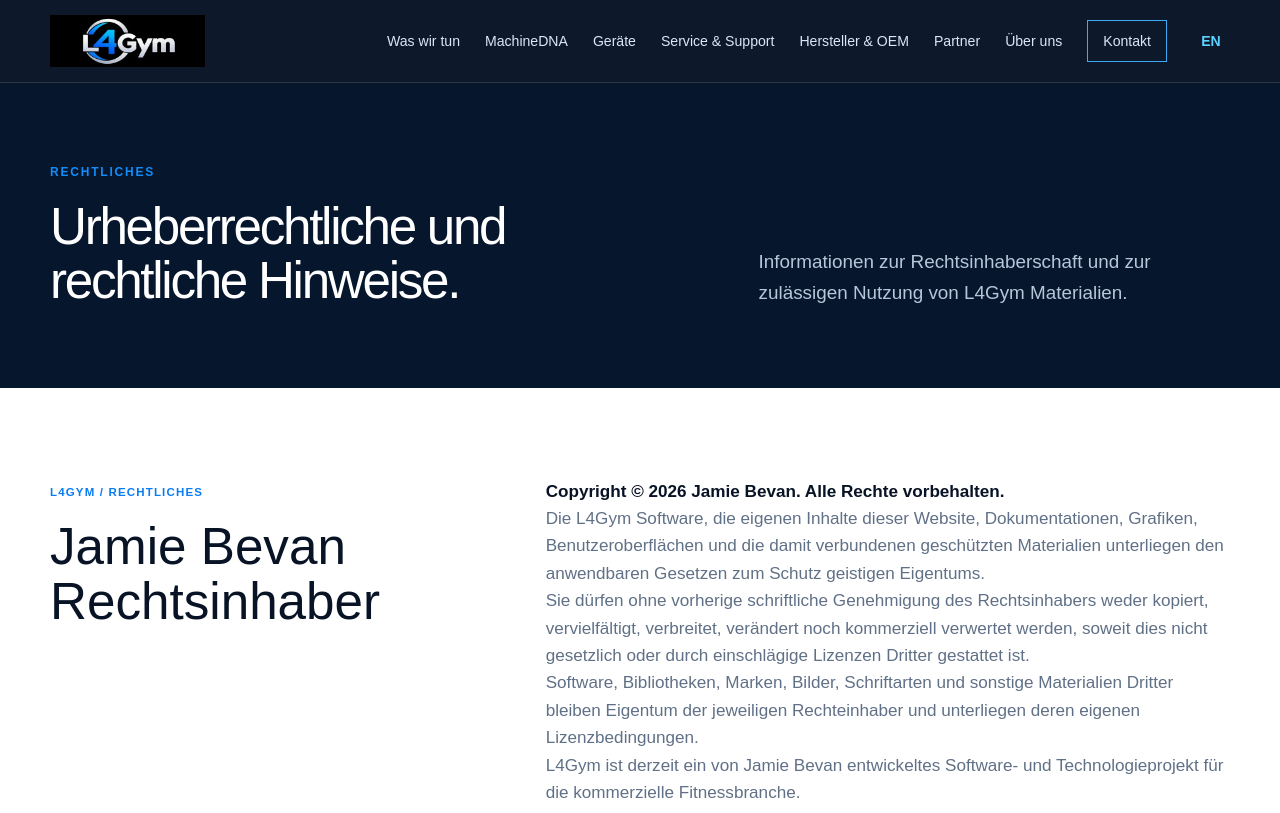
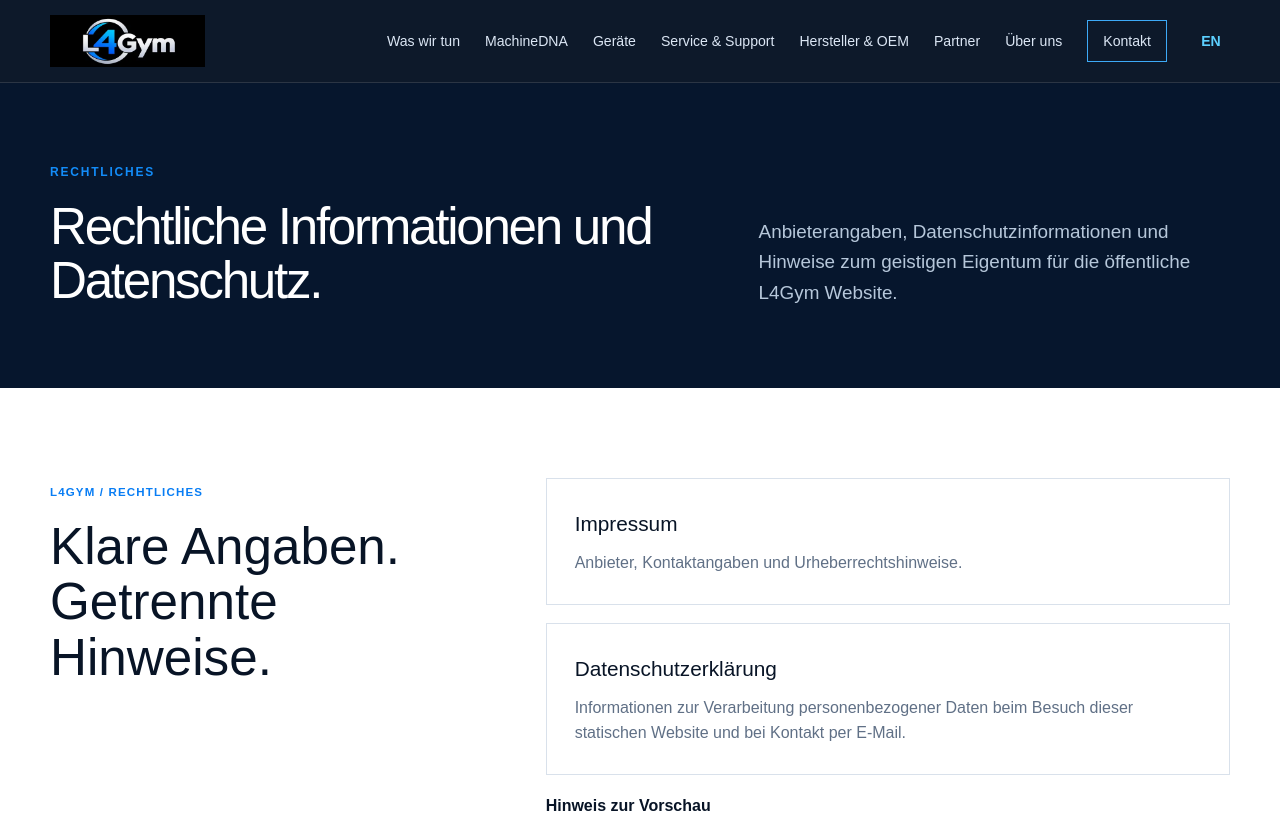
Before and after one commit to Jb73478/l4gym-public-website, a Next.js app: page /de/rechtliches in a window 1280 px wide. Shown: the top 813 px of the page. Built offline with nearby package versions, Linux system fonts and the light colour scheme.

Commit message:
Add German legal overview

```diff
--- a/app/de/rechtliches/page.tsx
+++ b/app/de/rechtliches/page.tsx
@@ -1,3 +1,3 @@
 import type { Metadata } from "next";
-export const metadata:Metadata={title:"Rechtliches",description:"Urheberrechtliche und rechtliche Hinweise zur öffentlichen L4Gym Website."};
-export default function Page(){return <><section className="page-hero"><div className="shell"><div><p className="eyebrow">Rechtliches</p><h1>Urheberrechtliche und rechtliche Hinweise.</h1></div><p>Informationen zur Rechtsinhaberschaft und zur zulässigen Nutzung von L4Gym Materialien.</p></div></section><section className="page-body"><div className="shell page-grid"><div><span className="number-tag">L4GYM / RECHTLICHES</span><h2>Jamie Bevan<br/>Rechtsinhaber</h2></div><div className="prose"><p><strong>Copyright © 2026 Jamie Bevan. Alle Rechte vorbehalten.</strong></p><p>Die L4Gym Software, die eigenen Inhalte dieser Website, Dokumentationen, Grafiken, Benutzeroberflächen und die damit verbundenen geschützten Materialien unterliegen den anwendbaren Gesetzen zum Schutz geistigen Eigentums.</p><p>Sie dürfen ohne vorherige schriftliche Genehmigung des Rechtsinhabers weder kopiert, vervielfältigt, verbreitet, verändert noch kommerziell verwertet werden, soweit dies nicht gesetzlich oder durch einschlägige Lizenzen Dritter gestattet ist.</p><p>Software, Bibliotheken, Marken, Bilder, Schriftarten und sonstige Materialien Dritter bleiben Eigentum der jeweiligen Rechteinhaber und unterliegen deren eigenen Lizenzbedingungen.</p><p>L4Gym ist derzeit ein von Jamie Bevan entwickeltes Software- und Technologieprojekt für die kommerzielle Fitnessbranche.</p></div></div></section></>}
+export const metadata:Metadata={title:"Rechtliches",description:"Impressum, Datenschutz und Urheberrecht der öffentlichen L4Gym Website."};
+export default function Page(){return <><section className="page-hero"><div className="shell"><div><p className="eyebrow">Rechtliches</p><h1>Rechtliche Informationen und Datenschutz.</h1></div><p>Anbieterangaben, Datenschutzinformationen und Hinweise zum geistigen Eigentum für die öffentliche L4Gym Website.</p></div></section><section className="page-body"><div className="shell page-grid"><div><span className="number-tag">L4GYM / RECHTLICHES</span><h2>Klare Angaben.<br/>Getrennte Hinweise.</h2></div><div className="content-stack"><a className="content-card" href="/de/impressum"><h3>Impressum</h3><p>Anbieter, Kontaktangaben und Urheberrechtshinweise.</p></a><a className="content-card" href="/de/datenschutz"><h3>Datenschutzerklärung</h3><p>Informationen zur Verarbeitung personenbezogener Daten beim Besuch dieser statischen Website und bei Kontakt per E-Mail.</p></a><div className="legal-note"><strong>Hinweis zur Vorschau</strong><p>Das Impressum enthält deutlich markierte Angaben, die Jamie Bevan vor Veröffentlichung unter der Live-Domain ergänzen muss.</p></div></div></div></section></>}
```
